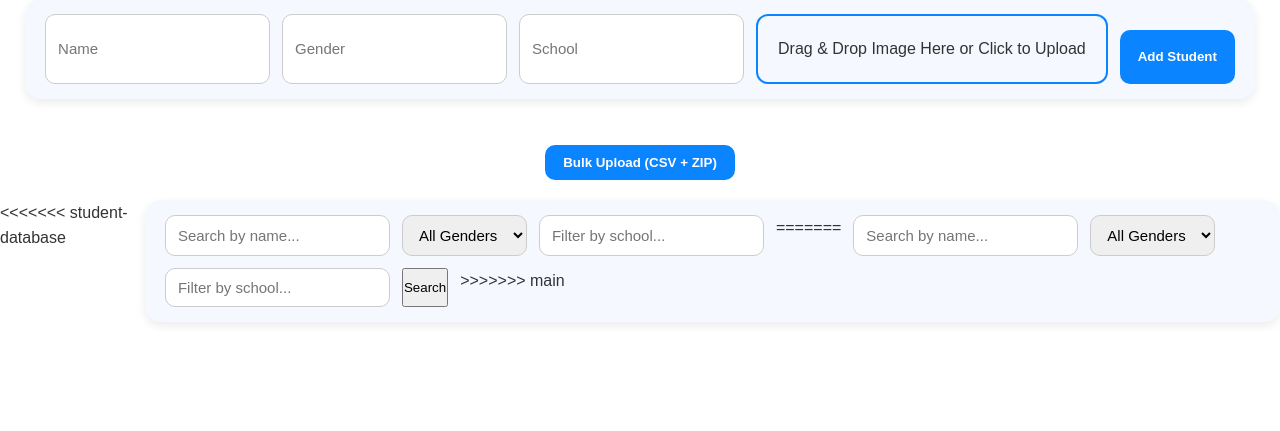
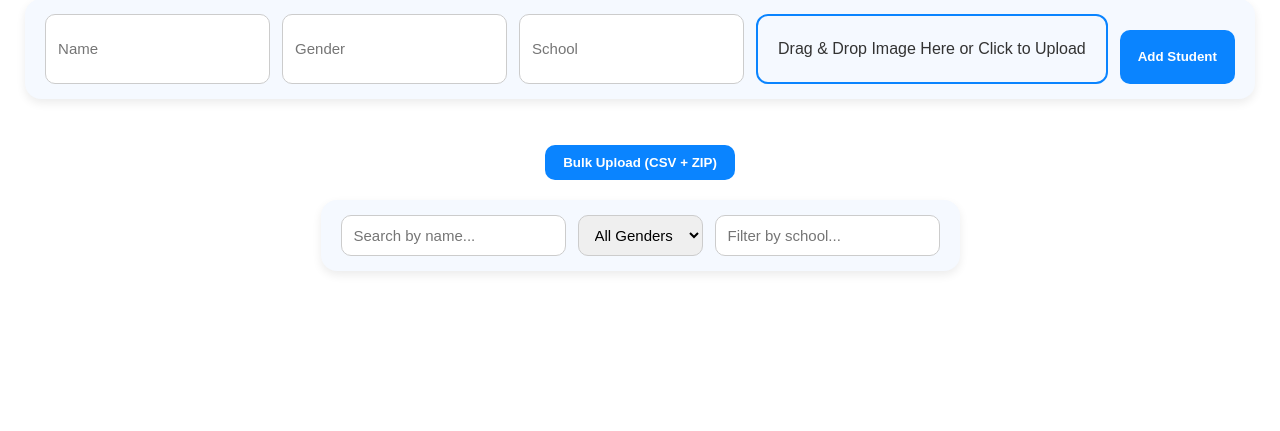
Before and after one commit to McGavGav/Project-ERASE-Website, a Django app: page /studentdb/ in a window 1280 px wide. Shown: the part 276-707 px from the top of the page. Run offline with Django 5.2, Linux system fonts and the light colour scheme; the visitor is signed in with stand-in values (Sample User, id 1); data that the repository does not hold is empty; some libraries are stand-ins or nearby versions.

Commit message:
Updated student database merge problem.

```diff
--- a/code/ERASEwebsite/pages/templates/studentdb.html
+++ b/code/ERASEwebsite/pages/templates/studentdb.html
@@ -276,7 +276,6 @@
 {% endif %}
 
 <div class="search-bar">
-<<<<<<< student-database
     <form>
         <input type="text" name="search" placeholder="Search by name...">
         <select name="gender">
@@ -285,38 +284,6 @@
             <option value="Female">Female</option>
         </select>
         <input type="text" name="school" placeholder="Filter by school...">
-=======
-    <form method="GET">
-        <input
-            type="text"
-            name="search"
-            placeholder="{% trans "Search by name..." %}"
-            value="{{ search_query }}"
-        >
-        <select name="gender">
-            <option value="">{% trans "All Genders" %}</option>
-            <option value="Male"
-                {% if gender_filter == "Male" %}selected{% endif %}
-            >
-                Male
-            </option>
-
-            <option value="Female"
-                {% if gender_filter == "Female" %}selected{% endif %}
-            >
-                Female
-            </option>
-        </select>
-        <input
-            type="text"
-            name="school"
-            placeholder="{% trans "Filter by school..." %}"
-            value="{{ school_filter }}"
-        >
-        <button type="submit">
-            {% trans "Search" %}
-        </button>
->>>>>>> main
     </form>
 </div>
 
```
